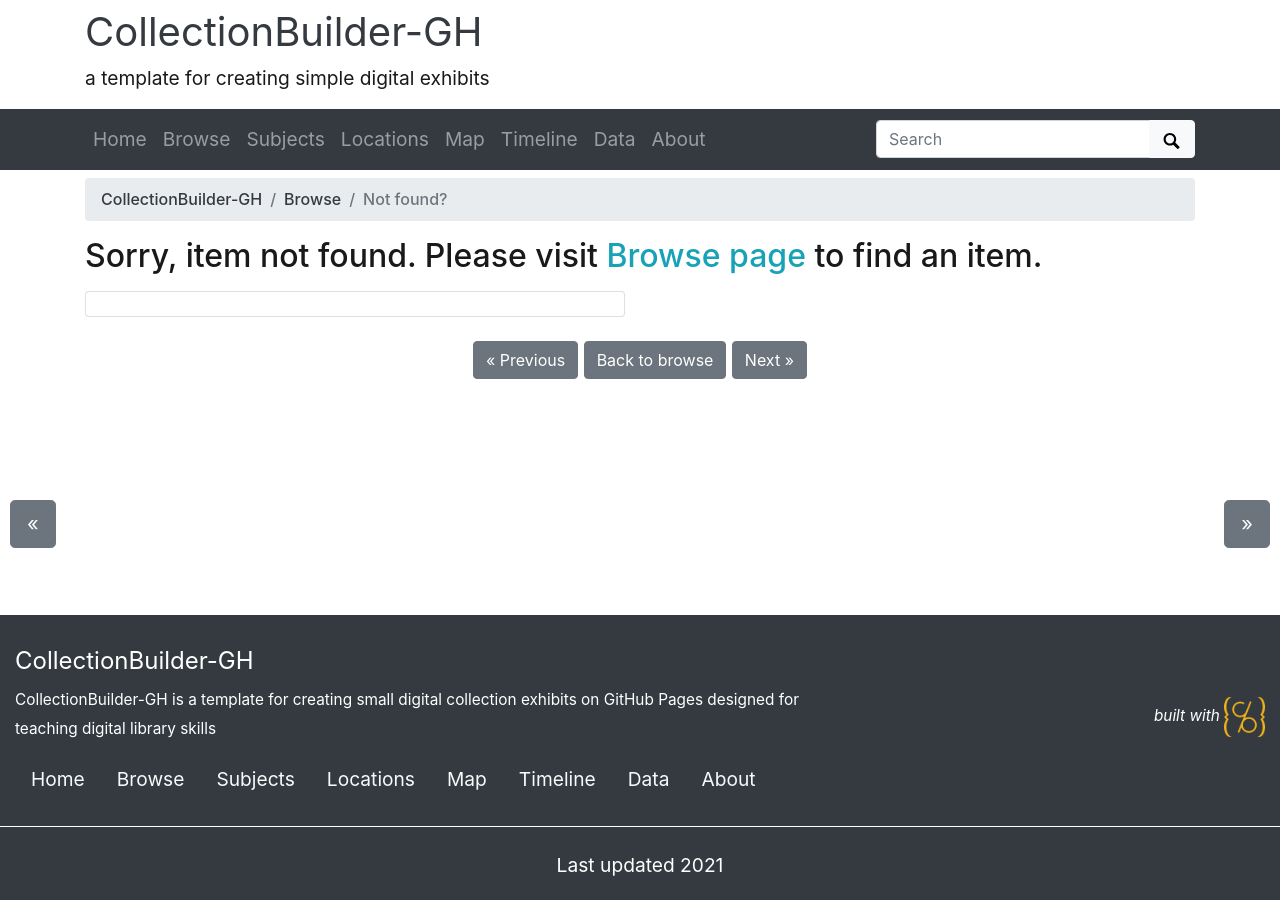
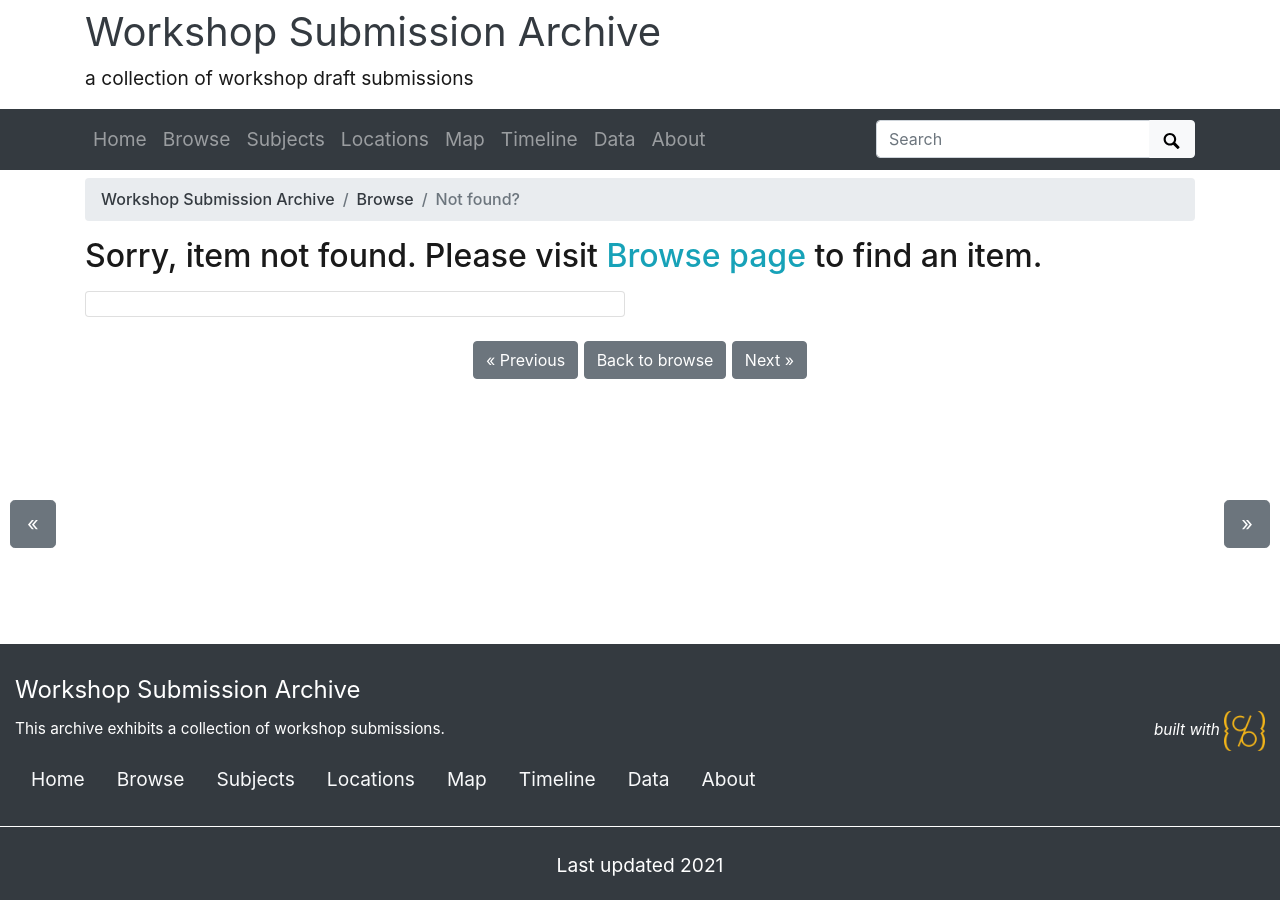
Before and after one commit to fjaqui0/cwprosesubmissions, a Jekyll site: the page built from pages/item.md, in a window 1280 px wide. Built offline with Jekyll 4.4.1, drawn with Linux system fonts in a browser that asks for light colours.

Commit message:
Update _config.yml

```diff
--- a/_config.yml
+++ b/_config.yml
@@ -20,14 +20,14 @@
 # SITE SETTINGS
 #
 # title of site appears in banner
-title: CollectionBuilder-GH
+title: Workshop Submission Archive
 # tagline, a short phrase that will appear throughout the site in the top banner
-tagline: a template for creating simple digital exhibits
+tagline: a collection of workshop draft submissions
 # description appears in meta tags and other locations
 # this description might appear in search result lists, keep around 160 characters max
-description: "CollectionBuilder-GH is a template for creating small digital collection exhibits on GitHub Pages designed for teaching digital library skills"
+description: "This archive exhibits a collection of workshop submissions."
 # creator of the digital collection, to appear in meta tags; we typically use our GitHub usernames but feel free to just use your name
-author: CollectionBuilder
+author: Faten Joyce A. Aquino
 
 ##########
 # COLLECTION SETTINGS
```
